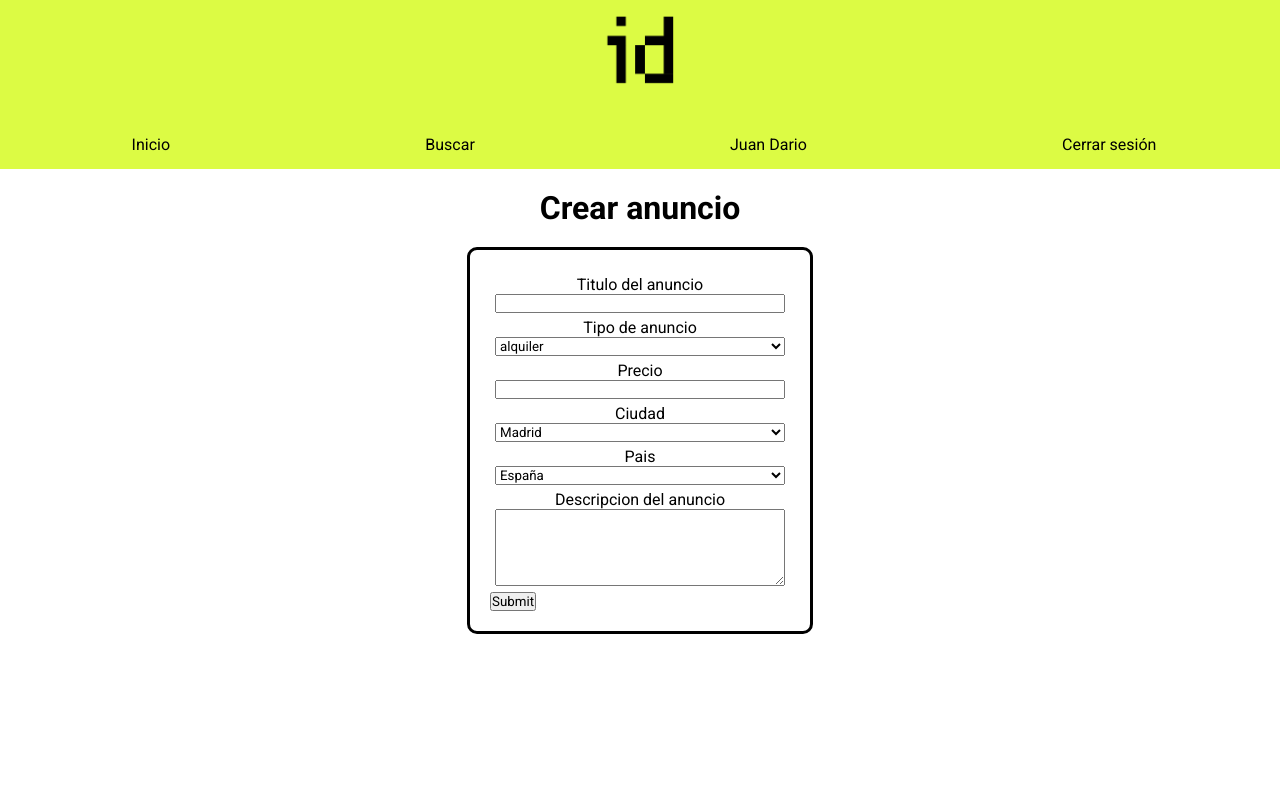
After one commit to dariowest/daw, a PHP site: page /views/crear_anuncio.php in a window 1280 px wide. The commit adds this page. Run offline with PHP 8.4, Linux system fonts and the light colour scheme.

Commit message:
crear anuncio creado

```diff
--- a/styles/form-buscar.css
+++ b/styles/form-buscar.css
@@ -11,10 +11,10 @@ main{
         padding: 20px;
         border-style: solid;
         border-radius: 10px;
-        .tipo-busqueda, .form-alineado{
-            margin:5px;
+        .tipo-busqueda, .form-alineado, .creanuncio{
+            margin: 5px;
         }
-        .form-alineado{
+        .form-alineado, .creanuncio{
             display: flex;
             flex-direction: column;
             text-align: center;
--- /dev/null
+++ b/views/crear_anuncio.php
@@ -0,0 +1,63 @@
+<!DOCTYPE html>
+<html lang="en">
+<head>
+    <meta charset="UTF-8">
+    <meta name="viewport" content="width=device-width, initial-scale=1.0">
+    <link rel="stylesheet" href="../styles/global.css">
+    <link rel="stylesheet" href="../styles/form-buscar.css">
+    <title>Crear anuncio</title>
+</head>
+<body>
+    <?php include_once "../modules/cabecera_log.php"?>
+
+    <main>
+        <h1>Crear anuncio</h1>
+        <form action="">
+            <div class="creanuncio">
+                <label for="titulo">Titulo del anuncio</label>
+                <input type="text">
+
+            </div>
+            <div class="creanuncio">
+                <label for="tipo">Tipo de anuncio</label>
+                <select name="tipo" id="">
+                    <option value="alquiler">alquiler</option>
+                    <option value="venta">venta</option>
+                </select>
+            </div>
+            <div class="creanuncio">
+                <label for="precio">Precio</label>
+                <input type="number">
+
+            </div>
+            <div class="creanuncio">
+                <label for="ciudad">Ciudad</label>
+                <select name="ciudad" id="">
+                    <option value="madrid">Madrid</option>
+                    <option value="alicante">Alicante</option>
+                    <option value="valencia">Valencia</option>
+                </select>
+
+            </div>
+            <div class="creanuncio">
+            <label for="pais">Pais</label>
+                <select name="pais" id="">
+                    <option value="españa">España</option>
+                    <option value="francia">Francia</option>
+                    <option value="holanda">Holanda</option>
+                </select>
+
+            </div>
+
+            <div class="creanuncio">
+                <label for="descripcion">Descripcion del anuncio</label>
+                <textarea name="descripcion" id="" rows="5"></textarea>
+            </div>
+            <input type="submit">
+
+        </form>
+
+    </main>
+
+</body>
+</html>
--- a/views/perfil.php
+++ b/views/perfil.php
@@ -135,7 +135,7 @@
 
       <div id="nuevo">
         <div class="boton">
-          <button type="button">Crear nuevo anuncio</button>
+          <button type="button"><a href="crear_anuncio.php">Crear nuevo anuncio</a></button>
         </div>
         <p>
           <label
```
